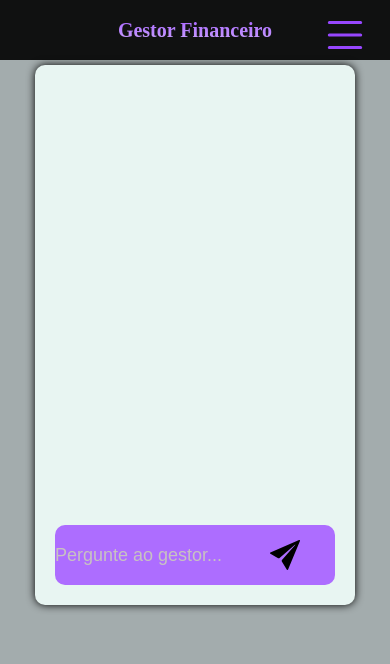
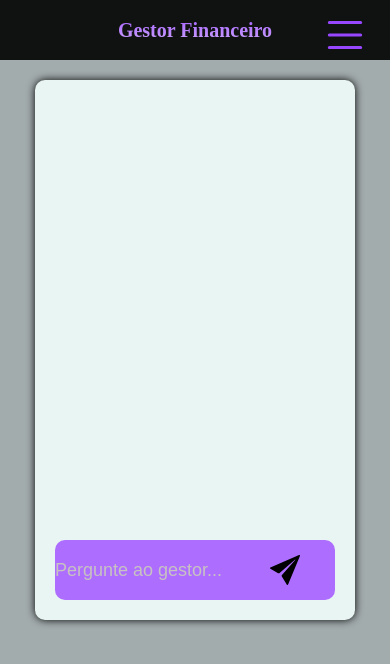
Before and after one commit to ArnaldWeslen05/GestorFinanceiro, a React (Create React App) app in the folder front/: page / in a window 390 px wide. Shown: the top 664 px of the page. Built offline with nearby package versions, Linux system fonts and the light colour scheme.

Commit message:
Style(front): Ajuste de Posição

```diff
--- a/front/src/componetes/Cdi.css
+++ b/front/src/componetes/Cdi.css
@@ -44,6 +44,7 @@
 .resultado-cdi{
     display: flex;
 }
+
 .tt{
     color: blueviolet;
     font-size: 20px;
@@ -83,6 +84,10 @@
     box-shadow: -2px 1px 4px 1px;
     border-radius: 5px;
 }
+.calcular:hover{
+    transition: all 1s;
+    background-color: white;
+}
 .close{
     position: fixed;
     background-color: transparent;
--- a/front/src/componetes/Chat.js
+++ b/front/src/componetes/Chat.js
@@ -12,7 +12,7 @@ const Corpo = () =>{
                     <div className="caixa">
                         <div className="pergunta">
                             <input
-                                type="text"
+                               type="text"
                                 id="pergunta"
                                 placeholder="Pergunte ao gestor..."
                                  required  />
--- a/front/src/componetes/Funcoes.js
+++ b/front/src/componetes/Funcoes.js
@@ -3,7 +3,7 @@ import { FaChartLine, FaNewspaper } from "react-icons/fa6";
 import { FaBitcoin } from "react-icons/fa";
 import { GoGoal } from "react-icons/go";
 import Cdi from "./Cdi";
-import './footer.css';
+import './funcoes.css';
 
 const Funcoes = () => {
   const [mostrarInvestimentos, setMostrarInvestimentos] = useState(false);
--- a/front/src/componetes/chat.css
+++ b/front/src/componetes/chat.css
@@ -2,6 +2,7 @@
     display: flex;
     justify-content: center;
     align-content: center;
+    margin-top: 20px;
 }
 .caixa{
    background-color: #E8F5F2;
@@ -10,7 +11,7 @@
    box-shadow: 0px 0px 8px;
    display: flex;
    padding: 20px;
-   margin: 80px;
+   margin: 80px ;
    border-radius: 10px;
 }
 .pergunta{
@@ -96,7 +97,7 @@
     .caixa{
         width: 280px;
         height: 500px;
-        margin: 5px;
+        margin: 0;
     }
     .pergunta input{
         width: 280px;
```
Also changed, not shown: front/src/componetes/funcoes.css (renamed from front/src/componetes/footer.css).
